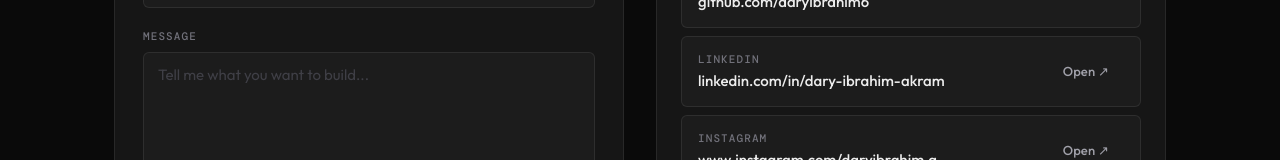
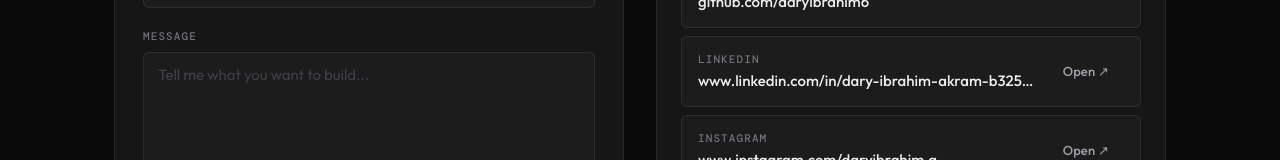
Before and after one commit to daryibrahim6/my-portfolio, a Next.js app: page /contact in a window 1280 px wide. Shown: the part 532-692 px from the top of the page. Built offline with nearby package versions, Linux system fonts and the light colour scheme; no server answers.

Commit message:
link linkedin

```diff
--- a/data/profile.ts
+++ b/data/profile.ts
@@ -69,7 +69,7 @@ export const profile = {
 
   links: {
     github:    "https://github.com/daryibrahim6",
-    linkedin:  "https://linkedin.com/in/dary-ibrahim-akram",
+    linkedin:  "https://www.linkedin.com/in/dary-ibrahim-akram-b3253734a/",
     instagram: "https://www.instagram.com/daryibrahim.a",
     whatsapp:  "",
   },
```
